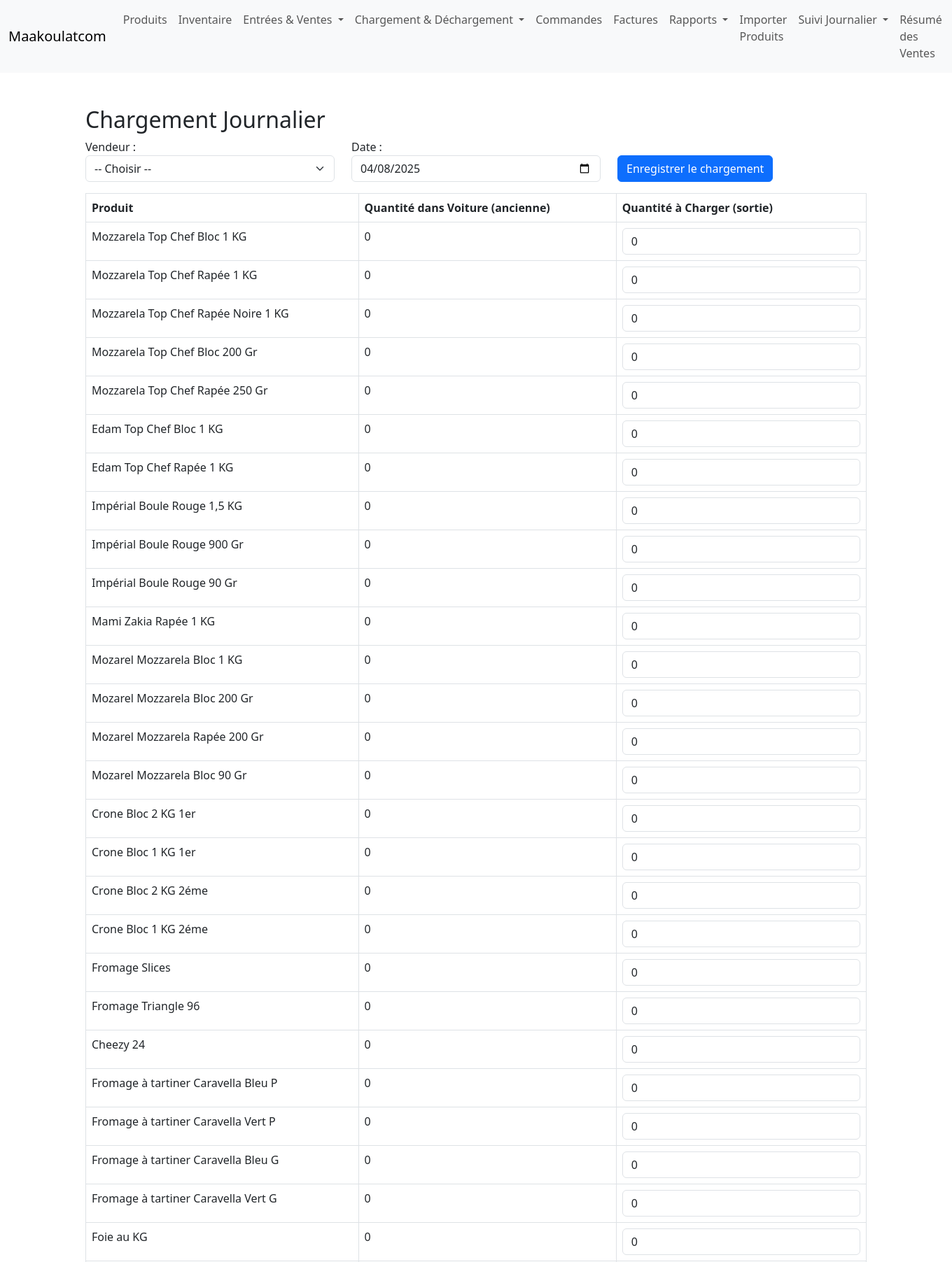
After one commit to ElMehdiElMakoudi-UwU/maakoulatcom, a Django app: page /seller-stock/load/ in a window 1360 px wide. The commit adds this page. Shown: the top 1804 px of the page at 70% size. Run offline with Django 4.2, Linux system fonts and the light colour scheme; data comes from the database, SQL or seed files in the repository.

Commit message:
chargement / dechargement

```diff
--- /dev/null
+++ b/products/templates/inventory/load_new_inventory.html
@@ -0,0 +1,56 @@
+{% extends 'products/base.html' %}
+{% load custom_filters %}
+
+{% block content %}
+<h2>Chargement Journalier</h2>
+
+<form method="post">
+    {% csrf_token %}
+    <!-- Preserve selected seller/date in form submission -->
+    <input type="hidden" name="seller" value="{{ selected_seller_id }}">
+    <input type="hidden" name="date" value="{{ selected_date }}">
+
+    <div class="row mb-3">
+        <div class="col-md-4">
+            <label for="seller">Vendeur :</label>
+            <select name="seller_display" id="seller" class="form-select" onchange="window.location.href='?seller=' + this.value + '&date={{ selected_date }}'">
+                <option value="">-- Choisir --</option>
+                {% for s in sellers %}
+                    <option value="{{ s.id }}" {% if s.id|stringformat:"s" == selected_seller_id|stringformat:"s" %}>selected{% endif %}>{{ s.name }}</option>
+                {% endfor %}
+            </select>
+        </div>
+        <div class="col-md-4">
+            <label for="date">Date :</label>
+            <input type="date" name="date_display" id="date" class="form-control" value="{{ selected_date }}" onchange="window.location.href='?seller={{ selected_seller_id }}&date=' + this.value">
+        </div>
+        <div class="col-md-4 align-self-end">
+            <button type="submit" class="btn btn-primary">Enregistrer le chargement</button>
+        </div>
+    </div>
+
+    <table class="table table-bordered">
+        <thead>
+            <tr>
+                <th>Produit</th>
+                <th>Quantité dans Voiture (ancienne)</th>
+                <th>Quantité à Charger (sortie)</th>
+            </tr>
+        </thead>
+        <tbody>
+            {% for product in products %}
+            <tr>
+                <td>{{ product.name }}</td>
+                <td>
+                    {{ voiture_quantities|get_item:product.id|default:0 }}
+                    <input type="hidden" name="voiture_{{ product.id }}" value="{{ voiture_quantities|get_item:product.id|default:0 }}">
+                </td>
+                <td>
+                    <input type="number" name="sortie_{{ product.id }}" min="0" class="form-control" value="0">
+                </td>
+            </tr>
+            {% endfor %}
+        </tbody>
+    </table>
+</form>
+{% endblock %}
--- a/products/templates/products/base.html
+++ b/products/templates/products/base.html
@@ -20,68 +20,92 @@
     <title>{% block title %}Maakoulatcom Distribution{% endblock %}</title>
 </head>
 <body>
-    <!-- Navbar -->
     <nav class="navbar navbar-expand-lg navbar-light bg-light">
         <div class="container-fluid">
-            <a class="navbar-brand" href="{% url 'products:dashboard' %}">Maakoulatcom Distribution</a>
-            <button class="navbar-toggler" type="button" data-bs-toggle="collapse" data-bs-target="#navbarNav" aria-controls="navbarNav" aria-expanded="false" aria-label="Toggle navigation">
+            <a class="navbar-brand" href="{% url 'products:dashboard' %}">Maakoulatcom</a>
+            <button class="navbar-toggler" type="button" data-bs-toggle="collapse" data-bs-target="#navbarNav">
                 <span class="navbar-toggler-icon"></span>
             </button>
+
             <div class="collapse navbar-collapse" id="navbarNav">
                 <ul class="navbar-nav">
+
                     <!-- Produits -->
                     <li class="nav-item">
                         <a class="nav-link" href="{% url 'products:product_list' %}">Produits</a>
                     </li>
+
                     <!-- Inventaire -->
                     <li class="nav-item">
                         <a class="nav-link" href="{% url 'products:inventory_status' %}">Inventaire</a>
                     </li>
+
                     <!-- Entrées & Ventes -->
                     <li class="nav-item dropdown">
-                        <a class="nav-link dropdown-toggle" href="#" id="navbarDropdown" role="button" data-bs-toggle="dropdown" aria-expanded="false">
-                            Gestion des Entrées & Ventes
+                        <a class="nav-link dropdown-toggle" href="#" id="entriesDropdown" role="button" data-bs-toggle="dropdown">
+                            Entrées & Ventes
                         </a>
-                        <ul class="dropdown-menu" aria-labelledby="navbarDropdown">
-                            <li><a class="dropdown-item" href="{% url 'products:inventory_entry' %}">Ajouter une Entrée</a></li>
-                            <li><a class="dropdown-item" href="{% url 'products:sales_entry' %}">Ajouter une Vente</a></li>
-                            <li><a class="dropdown-item" href="{% url 'products:inventory_entries' %}">Gérer les Entrées</a></li>
-                            <li><a class="dropdown-item" href="{% url 'products:sales_entries' %}">Gérer les Ventes</a></li>
+                        <ul class="dropdown-menu">
+                            <li><a class="dropdown-item" href="{% url 'products:inventory_entry' %}">Nouvelle Entrée</a></li>
+                            <li><a class="dropdown-item" href="{% url 'products:sales_entry' %}">Nouvelle Vente</a></li>
+                            <li><a class="dropdown-item" href="{% url 'products:inventory_entries' %}">Gérer Entrées</a></li>
+                            <li><a class="dropdown-item" href="{% url 'products:sales_entries' %}">Gérer Ventes</a></li>
+                            <li><a class="dropdown-item" href="{% url 'products:bulk_operations' %}">Opérations en Masse</a></li>
                         </ul>
                     </li>
-                    <!-- Entrées & Ventes -->
+
+                    <!-- Chargement / Déchargement -->
                     <li class="nav-item dropdown">
-                        <a class="nav-link dropdown-toggle" href="#" id="navbarDropdown" role="button" data-bs-toggle="dropdown" aria-expanded="false">
-                            Operations
+                        <a class="nav-link dropdown-toggle" href="#" id="operationsDropdown" role="button" data-bs-toggle="dropdown">
+                            Chargement & Déchargement
                         </a>
-                        <ul class="dropdown-menu" aria-labelledby="navbarDropdown">
-                            <li><a class="dropdown-item" href="{% url 'products:load_inventory' %}">
-                                Chargements
-                            </a></li>
-                            <li><a class="dropdown-item" href="{% url 'products:unload_inventory' %}">
-                                Dechargements
-                            </a></li>
-                            <li><a class="dropdown-item" href="{% url 'products:sales_report' %}">
-                                Ventes
-                            </a></li>
+                        <ul class="dropdown-menu">
+                            <li><a class="dropdown-item" href="{% url 'products:load_inventory' %}">Charger</a></li>
+                            <li><a class="dropdown-item" href="{% url 'products:unload_inventory' %}">Décharger</a></li>
+                            <li><a class="dropdown-item" href="{% url 'products:manager_inventory' %}">Suivi par Vendeur</a></li>
                         </ul>
                     </li>
+
                     <!-- Commandes -->
                     <li class="nav-item">
                         <a class="nav-link" href="{% url 'products:order_list' %}">Commandes</a>
                     </li>
+
                     <!-- Factures -->
                     <li class="nav-item">
                         <a class="nav-link" href="{% url 'products:invoice_list' %}">Factures</a>
                     </li>
-                    <!-- Importer Produits -->
+
+                    <!-- Rapports -->
+                    <li class="nav-item dropdown">
+                        <a class="nav-link dropdown-toggle" href="#" id="reportsDropdown" role="button" data-bs-toggle="dropdown">
+                            Rapports
+                        </a>
+                        <ul class="dropdown-menu">
+                            <li><a class="dropdown-item" href="{% url 'products:sales_report' %}">Rapport de Ventes</a></li>
+                            <li><a class="dropdown-item" href="{% url 'products:export_inventory_to_pdf' %}">Exporter Inventaire (PDF)</a></li>
+                        </ul>
+                    </li>
+
+                    <!-- Importation -->
                     <li class="nav-item">
                         <a class="nav-link" href="{% url 'products:import_products' %}">Importer Produits</a>
                     </li>
-                    <!-- Exporter Inventaire -->
-                    <!-- <li class="nav-item">
-                        <a class="nav-link" href="{% url 'products:export_inventory_to_pdf' %}">Exporter Inventaire (PDF)</a>
-                    </li> -->
+                    <!-- Suivi Journalier des Vendeurs -->
+                    <li class="nav-item dropdown">
+                        <a class="nav-link dropdown-toggle" href="#" id="dailyStockDropdown" role="button"
+                        data-bs-toggle="dropdown" aria-expanded="false">
+                            Suivi Journalier
+                        </a>
+                        <ul class="dropdown-menu" aria-labelledby="dailyStockDropdown">
+                            <li><a class="dropdown-item" href="{% url 'products:daily_seller_stock' %}">Stock Journalier</a></li>
+                            <li><a class="dropdown-item" href="{% url 'products:load_new_inventory' %}">Chargement (Matin)</a></li>
+                            <li><a class="dropdown-item" href="{% url 'products:unload_new_inventory' %}">Déchargement (Soir)</a></li>
+                        </ul>
+                    </li>
+                    <li class="nav-item">
+                        <a class="nav-link" href="{% url 'products:daily_sales_summary' %}">Résumé des Ventes</a>
+                    </li>
                 </ul>
             </div>
         </div>
--- /dev/null
+++ b/products/templatetags/custom_filters.py
@@ -0,0 +1,7 @@
+from django import template
+
+register = template.Library()
+
+@register.filter
+def get_item(dictionary, key):
+    return dictionary.get(key)
--- a/products/urls.py
+++ b/products/urls.py
@@ -37,5 +37,11 @@
     path('unload/', views.unload_inventory, name='unload_inventory'),
     path('sales-report/', views.sales_report, name='sales_report'),
     path('sales_report/<int:sale_id>/', views.sale_details, name='sale_details'),
+    path('manager-inventory/', views.manager_inventory, name='manager_inventory'),
+    path('seller-stock/', views.daily_seller_stock, name='daily_seller_stock'),
+    path('seller-stock/load/', views.load_new_inventory, name='load_new_inventory'),
+    path('seller-stock/unload/', views.unload_new_inventory, name='unload_new_inventory'),
+    path('seller-sales-summary/', views.daily_sales_summary, name='daily_sales_summary'),
+    path('seller-sales-summary/<int:seller_id>/<date>/', views.daily_sales_detail, name='daily_sales_detail'),
 
 ]
--- a/products/views.py
+++ b/products/views.py
@@ -19,6 +19,21 @@
 from django.shortcuts import render, get_object_or_404, redirect
 from .models import Invoice, Product, InvoiceItem
 from .forms import InvoiceForm, InvoiceItemForm
+from django.shortcuts import render, redirect, get_object_or_404
+from django.contrib import messages
+from .models import Seller, SellerInventory, UnloadingRecord, Product, SalesRecord
+
+from django.db.models import Sum
+from django.utils.timezone import now
+
+from django.shortcuts import render, redirect, get_object_or_404
+from django.contrib import messages
+from django.utils.timezone import now
+from .models import Seller, SellerInventory, UnloadingRecord, SalesRecord, Product
+from django.db.models import Sum
+from django.utils.timezone import now
+from django.shortcuts import render
+from .models import SalesEntry
 
 def product_form(request):
     if request.method == 'POST':
@@ -517,18 +532,6 @@
     products = Product.objects.all()
     return render(request, 'inventory/load_inventory.html', {'sellers': sellers, 'products': products})
 
-from django.shortcuts import render, redirect, get_object_or_404
-from django.contrib import messages
-from .models import Seller, SellerInventory, UnloadingRecord, Product, SalesRecord
-
-from django.db.models import Sum
-from django.utils.timezone import now
-
-from django.shortcuts import render, redirect, get_object_or_404
-from django.contrib import messages
-from django.utils.timezone import now
-from .models import Seller, SellerInventory, UnloadingRecord, SalesRecord, Product
-
 def unload_inventory(request):
     seller_id = request.GET.get('seller') or request.POST.get('seller')  # Ensure we get seller from GET or POST
     seller_inventory = []
@@ -594,12 +597,6 @@
         'selected_seller_id': seller_id  # Ensure seller remains selected
     })
 
-
-from django.db.models import Sum
-from django.utils.timezone import now
-from django.shortcuts import render
-from .models import SalesEntry
-
 def sales_report(request):
     selected_date = request.GET.get('date', now().date())
 
@@ -615,7 +612,6 @@
         'selected_date': selected_date
     })
 
-
 def sale_details(request, sale_id):
     sale = get_object_or_404(SalesEntry, id=sale_id)
     total_amount = sale.quantity * sale.product.selling_price  # Calculate total
@@ -624,3 +620,266 @@
         'sale': sale,
         'total_amount': total_amount
     })
+
+from django.shortcuts import render, get_object_or_404
+from .models import Seller, LoadingRecord, UnloadingRecord
+
+def manager_inventory(request):
+    seller_id = request.GET.get("seller")
+    selected_seller = None
+    unique_dates = []
+
+    if seller_id:
+        selected_seller = get_object_or_404(Seller, id=seller_id)
+
+        # Fetch dates directly without TruncDate()
+        load_dates = LoadingRecord.objects.filter(seller=selected_seller).values_list("date", flat=True).distinct()
+        unload_dates = UnloadingRecord.objects.filter(seller=selected_seller).values_list("date", flat=True).distinct()
+
+        # Merge and sort dates
+        unique_dates = sorted(set(load_dates).union(set(unload_dates)), reverse=True)
+
+    sellers = Seller.objects.all()
+    return render(request, "inventory/manager_inventory.html", {
+        "sellers": sellers,
+        "selected_seller": selected_seller,
+        "unique_dates": unique_dates,
+    })
+
+
+# views.py
+from django.shortcuts import render, redirect, get_object_or_404
+from django.contrib import messages
+from django.utils.timezone import now
+from .models import Seller, Product, SellerProductDayEntry
+from datetime import timedelta
+from django.db.models import Q
+
+
+from datetime import datetime
+
+from django.shortcuts import render, redirect, get_object_or_404
+from django.contrib import messages
+from django.utils.timezone import now
+from datetime import datetime, timedelta
+from .models import Seller, Product, SellerProductDayEntry
+
+
+def load_new_inventory(request):
+    sellers = Seller.objects.all()
+    products = Product.objects.all()
+    voiture_quantities = {}
+
+    selected_seller_id = request.GET.get('seller') or request.POST.get('seller')
+    selected_date_str = request.GET.get('date') or request.POST.get('date')
+    selected_date = datetime.strptime(selected_date_str, '%Y-%m-%d').date() if selected_date_str else now().date()
+
+    if selected_seller_id:
+        selected_seller = get_object_or_404(Seller, id=selected_seller_id)
+
+        # Load voiture quantities from yesterday
+        yesterday = selected_date - timedelta(days=1)
+        for product in products:
+            yesterday_entry = SellerProductDayEntry.objects.filter(
+                seller=selected_seller, product=product, date=yesterday
+            ).first()
+            voiture_quantities[product.id] = yesterday_entry.retour if yesterday_entry else 0
+
+        if request.method == 'POST':
+            for product in products:
+                sortie_qty = int(request.POST.get(f'sortie_{product.id}', 0))
+                voiture_qty = voiture_quantities.get(product.id, 0)
+
+                SellerProductDayEntry.objects.update_or_create(
+                    seller=selected_seller,
+                    product=product,
+                    date=selected_date,
+                    defaults={
+                        'voiture': voiture_qty,
+                        'sortie': sortie_qty,
+                        'retour': 0,
+                    }
+                )
+            messages.success(request, "Chargement du vendeur enregistré avec succès.")
+            return redirect(f"{request.path}?seller={selected_seller_id}&date={selected_date}")
+
+    return render(request, 'inventory/load_new_inventory.html', {
+        'sellers': sellers,
+        'products': products,
+        'voiture_quantities': voiture_quantities,
+        'selected_seller_id': selected_seller_id,
+        'selected_date': selected_date.strftime('%Y-%m-%d'),
+    })
+
+
+# views.py (continued)
+from django.utils.timezone import localdate
+from .models import Seller, Product, SellerInventory, UnloadingRecord, LoadingRecord
+
+
+from django.shortcuts import render, redirect, get_object_or_404
+from django.contrib import messages
+from django.utils.timezone import localdate
+from datetime import timedelta
+from .models import Seller, Product, SellerProductDayEntry
+
+
+# views.py
+from django.utils.timezone import now
+
+def unload_new_inventory(request):
+    seller_id = request.GET.get("seller")
+    date_str = request.GET.get("date")
+    selected_date = datetime.strptime(date_str, "%Y-%m-%d").date() if date_str else now().date()
+
+    seller = None
+    voiture_quantities = {}
+    sortie_quantities = {}
+
+    if seller_id:
+        seller = get_object_or_404(Seller, id=seller_id)
+
+        # Fetch voiture = yesterday's retour
+        yesterday = selected_date - timedelta(days=1)
+        previous_unloads = SellerProductDayEntry.objects.filter(seller=seller, date=yesterday)
+        for entry in previous_unloads:
+            voiture_quantities[entry.product.id] = entry.retour
+
+        # Fetch sortie = today's sortie
+        today_loads = SellerProductDayEntry.objects.filter(seller=seller, date=selected_date)
+        for entry in today_loads:
+            sortie_quantities[entry.product.id] = entry.sortie
+
+        if request.method == "POST":
+            for product in Product.objects.all():
+                retour_qty = int(request.POST.get(f"retour_{product.id}", 0))
+
+                # Update SellerProductDayEntry for this day
+                entry, _ = SellerProductDayEntry.objects.get_or_create(
+                    seller=seller, product=product, date=selected_date
+                )
+                entry.retour = retour_qty
+                entry.save()
+
+            messages.success(request, "Déchargement enregistré avec succès.")
+            return redirect(f"{request.path}?seller={seller.id}&date={selected_date}")
+
+    return render(request, "inventory/unload_new_inventory.html", {
+        "sellers": Seller.objects.all(),
+        "selected_seller": seller,
+        "products": Product.objects.all(),
+        "selected_date": selected_date,
+        "voiture": voiture_quantities,
+        "sortie": sortie_quantities,
+    })
+
+# views.py
+from django.shortcuts import render, redirect, get_object_or_404
+from django.contrib import messages
+from .models import DailySellerStockRecord, Seller, Product
+from django.utils.timezone import now
+from datetime import datetime
+
+def daily_seller_stock(request):
+    # Parse date (default today)
+    date_str = request.GET.get('date')
+    seller_id = request.GET.get('seller')
+    selected_date = datetime.strptime(date_str, '%Y-%m-%d').date() if date_str else now().date()
+
+    sellers = Seller.objects.all()
+    products = Product.objects.all()
+    selected_seller = Seller.objects.filter(id=seller_id).first() if seller_id else None
+    previous_date = selected_date - timedelta(days=1)
+
+    records = []
+    if request.method == 'POST' and selected_seller:
+        for product in products:
+            sortie = int(request.POST.get(f'sortie_{product.id}', 0))
+            retour = int(request.POST.get(f'retour_{product.id}', 0))
+
+            # Get voiture value from form if user modified it manually
+            voiture = int(request.POST.get(f'voiture_{product.id}', 0))
+
+            record, created = DailySellerStockRecord.objects.get_or_create(
+                seller=selected_seller,
+                product=product,
+                date=selected_date,
+                defaults={
+                    'voiture': voiture,
+                    'sortie': sortie,
+                    'retour': retour,
+                }
+            )
+            if not created:
+                record.voiture = voiture
+                record.sortie = sortie
+                record.retour = retour
+                record.save()
+
+        messages.success(request, "Stock du jour mis à jour avec succès.")
+        return redirect(f"?seller={selected_seller.id}&date={selected_date}")
+
+    if selected_seller:
+        for product in products:
+            # Get today's or create empty
+            record = DailySellerStockRecord.objects.filter(
+                seller=selected_seller, product=product, date=selected_date
+            ).first()
+
+            if not record:
+                voiture = DailySellerStockRecord.objects.filter(
+                    seller=selected_seller, product=product, date=previous_date
+                ).values_list('retour', flat=True).first() or 0
+                record = DailySellerStockRecord(
+                    seller=selected_seller, product=product, date=selected_date,
+                    voiture=voiture, sortie=0, retour=0
+                )
+            records.append(record)
+
+    return render(request, 'inventory/daily_seller_stock.html', {
+        'sellers': sellers,
+        'products': products,
+        'records': records,
+        'selected_seller': selected_seller,
+        'selected_date': selected_date
+    })
+
+from django.db.models import Sum
+from django.utils.timezone import now
+
+def daily_sales_summary(request):
+    start_date = request.GET.get('start_date')
+    end_date = request.GET.get('end_date')
+
+    filters = {}
+    if start_date:
+        filters['date__gte'] = start_date
+    if end_date:
+        filters['date__lte'] = end_date
+
+    summary = (
+        SellerProductDayEntry.objects
+        .filter(**filters)
+        .values('date', 'seller__name', 'seller_id')
+        .annotate(
+            total_vendu=Sum('vendu'),
+            total_amount=Sum('amount')
+        )
+        .order_by('-date', 'seller__name')
+    )
+
+    return render(request, 'inventory/daily_sales_summary.html', {
+        'summary': summary,
+        'start_date': start_date,
+        'end_date': end_date
+    })
+
+def daily_sales_detail(request, seller_id, date):
+    seller = get_object_or_404(Seller, id=seller_id)
+    entries = SellerProductDayEntry.objects.filter(seller=seller, date=date).select_related('product')
+
+    return render(request, 'inventory/daily_sales_detail.html', {
+        'seller': seller,
+        'date': date,
+        'entries': entries,
+    })
```
Also changed, not shown: products/models.py (+65 -0 lines), products/templates/inventory/daily_sales_detail.html (added, +29 -0 lines), products/templates/inventory/daily_sales_summary.html (added, +47 -0 lines), products/templates/inventory/daily_seller_stock.html (added, +48 -0 lines), products/templates/inventory/manager_inventory.html (added, +44 -0 lines), products/templates/inventory/unload_new_inventory.html (added, +60 -0 lines), products/migrations/0009_sellerproductdayentry_dailysellerstockrecord.py (added), products/templatetags/__init__.py (added).
